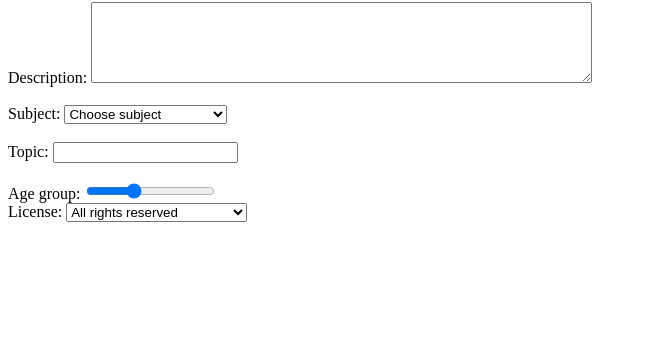
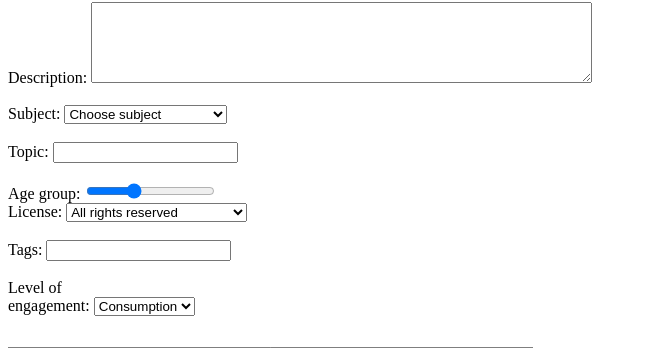
Before and after one commit to kadrimar/WAD, a plain HTML site: page index.html in a window 1280 px wide. Shown: the part 78-432 px from the top of the page, without its empty margins (0-647 px from the left). Drawn offline with Linux system fonts and the light colour scheme.

Commit message:
Until 1st black line
Used canvas, couldn’t figure out another way in case there is one.

```diff
--- a/index.html
+++ b/index.html
@@ -46,5 +46,34 @@ Age group:
 <br><br>
 </form>
 
+<form action="action_page.php">
+<label for="input">Tags:</label>
+<input type="text" name="subject">
+<br><br>
+</form>
+
+<form action="action_page.php">
+<label for="textarea">Level of<br> engagement:</label>
+<select name="subjects">
+<option value="Consumption">Consumption</option>
+<option value="Reaction">Reaction</option>
+<option value="Interaction">Interaction</option>
+</select>
+<br><br>
+</form>
+
+<canvas id="myCanvas" width="525" height="1">
+</canvas>
+
+<script>
+
+var canvas = document.getElementById("myCanvas");
+var ctx = canvas.getContext("2d");
+ctx.moveTo(0,0);
+ctx.lineTo(525,0);
+ctx.stroke();
+
+</script>
+
 </body>
 </html>
```
